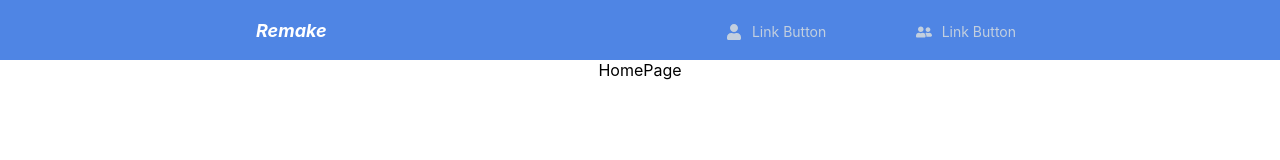
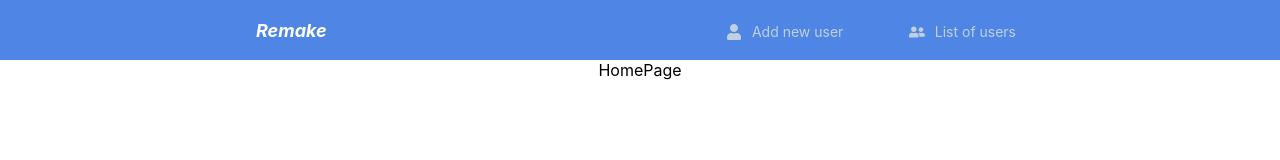
Before and after one commit to andrey-dihtiarov/wizard-form-react, a React (Create React App) app: page / in a window 1280 px wide. Shown: the top 160 px of the page. Built offline with nearby package versions, Linux system fonts and the light colour scheme.

Commit message:
account-form: changed Links to LinkButton components in Header navigation

```diff
--- a/src/components/Header/index.jsx
+++ b/src/components/Header/index.jsx
@@ -14,18 +14,16 @@ const Header = () => (
         Remake
       </Link>
       <div className={styles.nav}>
-        <Link
+        <LinkButton
           to={`${ROUTES.newUser}${ROUTES.accountForm}`}
           icon={UserIcon}
           className={styles.navButton}
-          component={LinkButton}
-        />
-        <Link
-          to={ROUTES.users}
-          icon={UsersIcon}
-          className={styles.navButton}
-          component={LinkButton}
-        />
+        >
+          Add new user
+        </LinkButton>
+        <LinkButton to={ROUTES.users} icon={UsersIcon} className={styles.navButton}>
+          List of users
+        </LinkButton>
       </div>
     </div>
   </div>
```
